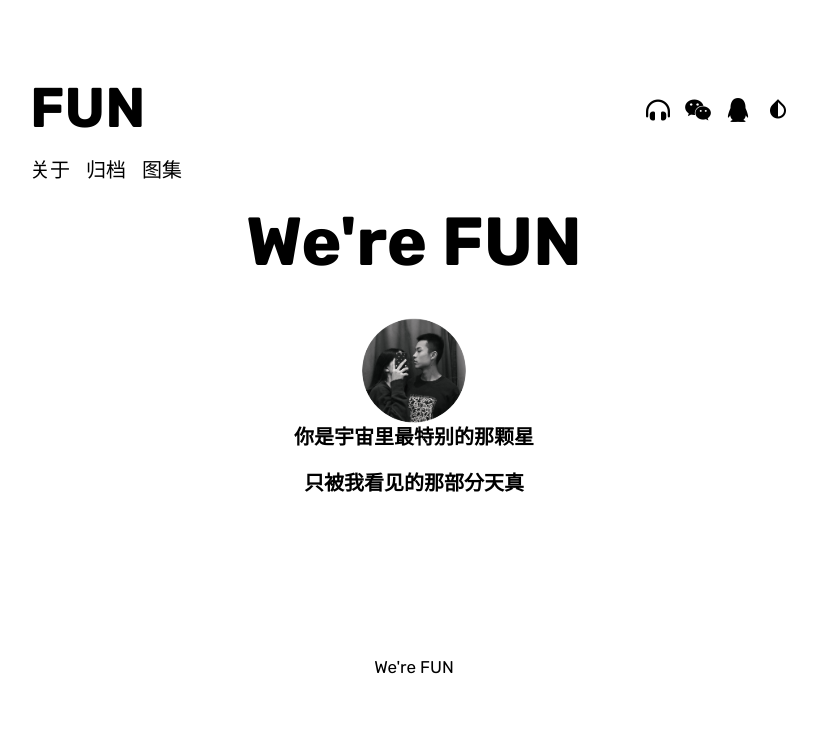
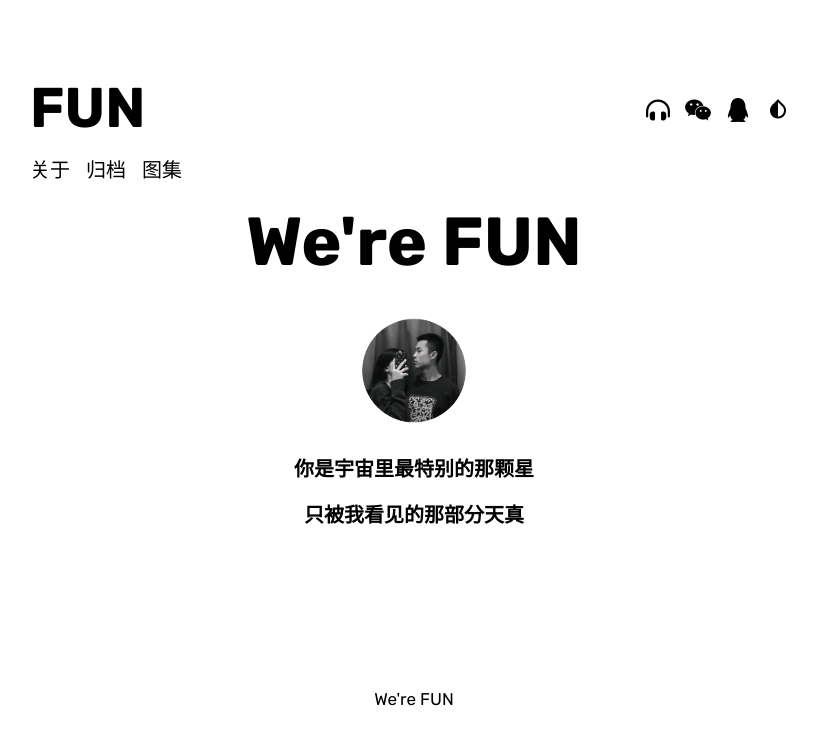
Before and after one commit to FUNzmr/Remember, a Jekyll site: the page built from about.md, in a window 1280 px wide. Shown: the top 745 px of the page, without its empty margins (226-1043 px from the left). Built offline with Jekyll 4.4.1, drawn with Linux system fonts in a browser that asks for light colours; nearby versions of some CDN libraries; some web fonts are replaced; comment, search, counter and statistics services are not loaded; a style sheet for code colours, icons or effects is not loaded.

Commit message:
Update _titles.scss

```diff
--- a/_sass/_titles.scss
+++ b/_sass/_titles.scss
@@ -4,7 +4,7 @@
 .page-title-container,
 .post-title-container {
     width: 100%;
-    margin-bottom: 4rem;
+    margin-bottom: 6rem;
     height: 6rem;
 
     text-align: center;
```
